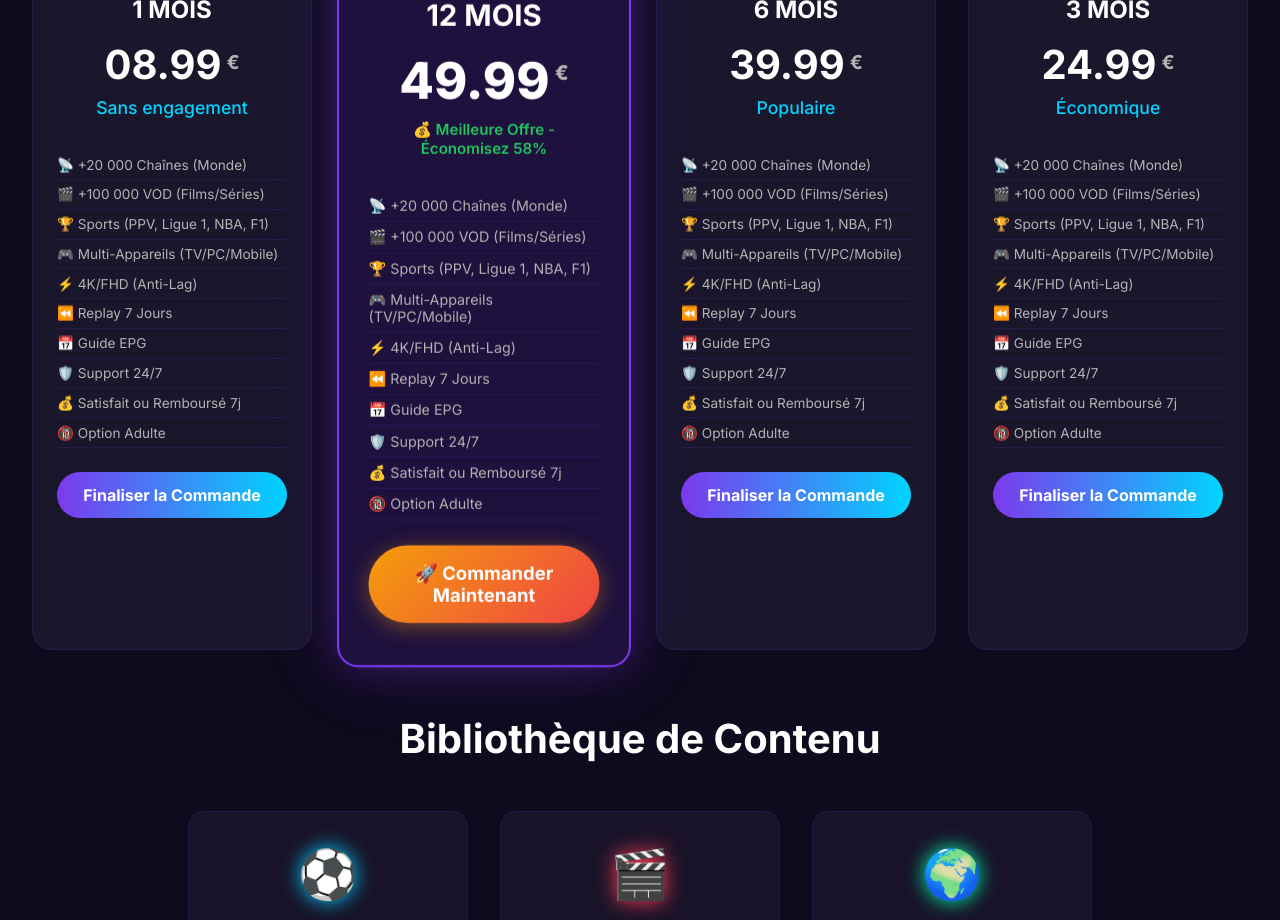
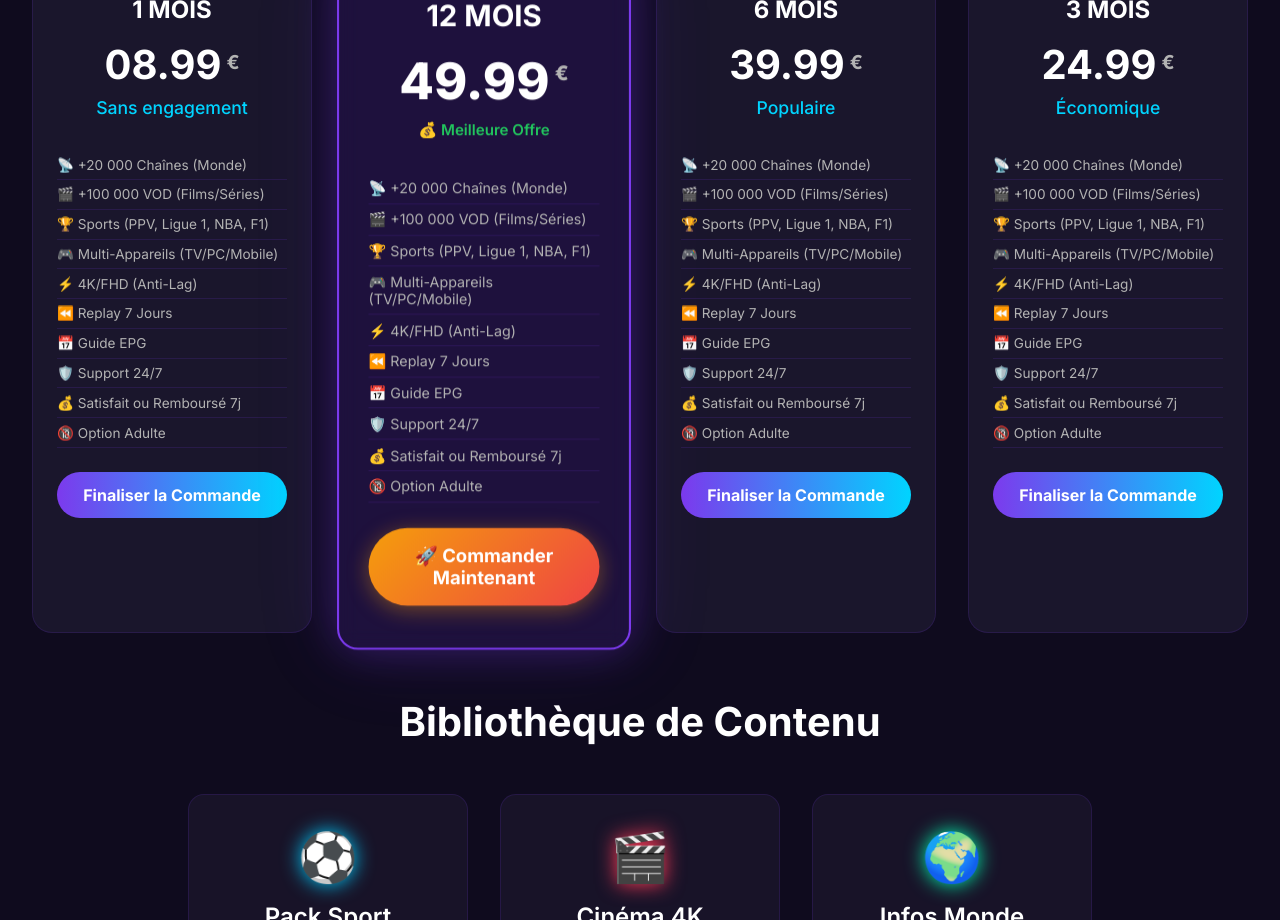
Before and after one commit to SmailNilson/iptv-platform, a Next.js app: page / in a window 1280 px wide. Shown: the part 1100-2020 px from the top of the page. Built offline with nearby package versions, Linux system fonts and the light colour scheme.

Commit message:
Simplify to just Meilleure Offre

```diff
--- a/src/components/home/PlansSection.tsx
+++ b/src/components/home/PlansSection.tsx
@@ -153,7 +153,7 @@ export const PlansSection = () => {
                             fontWeight: plan.highlight ? '600' : '500',
                             fontSize: plan.highlight ? '0.9rem' : '1.1rem'
                         }}>
-                            {plan.highlight ? '💰 Meilleure Offre - Économisez 58%' : plan.period}
+                            {plan.highlight ? '💰 Meilleure Offre' : plan.period}
                         </div>
 
                         <ul className={styles.planFeatures}>
```
